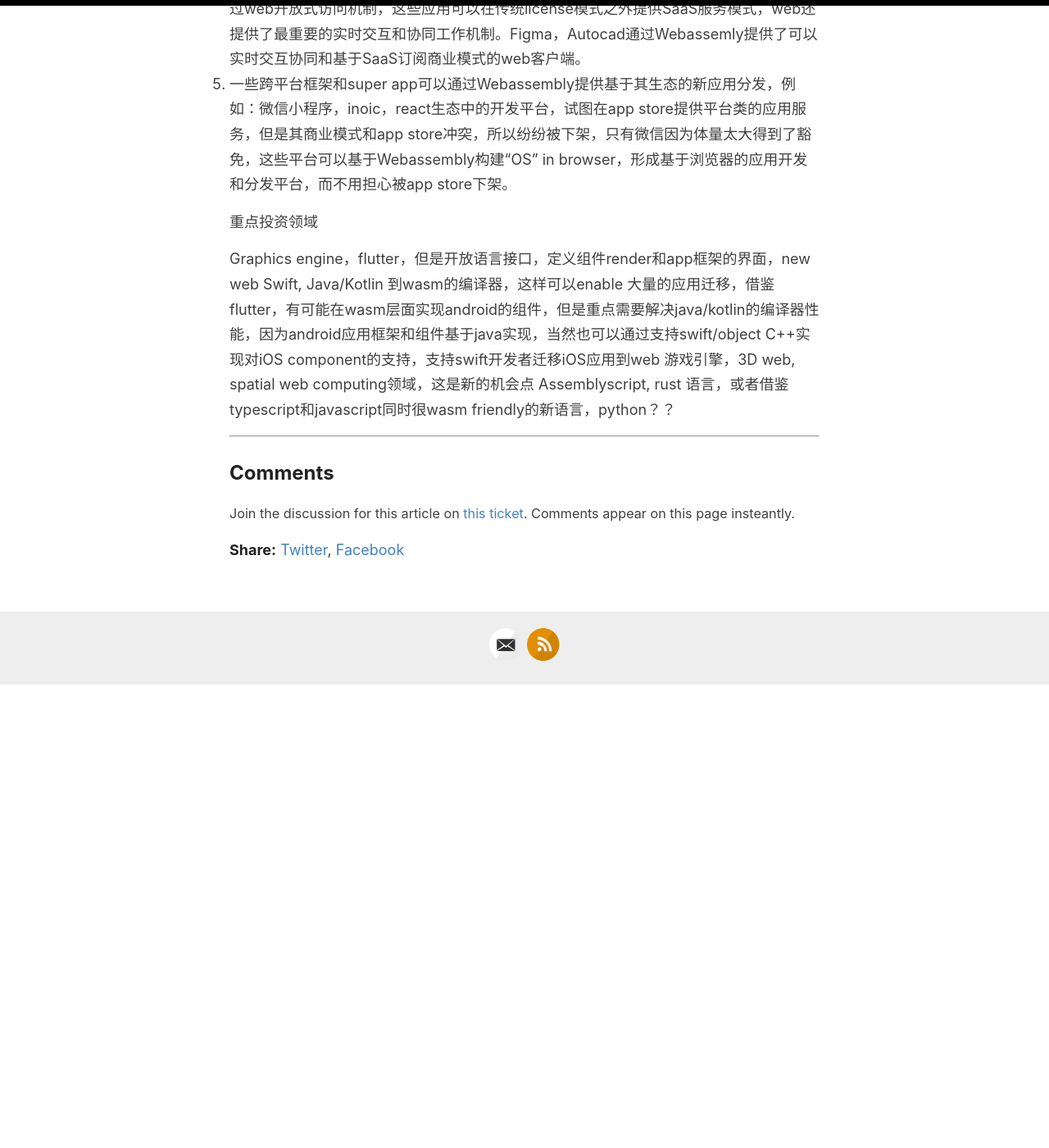
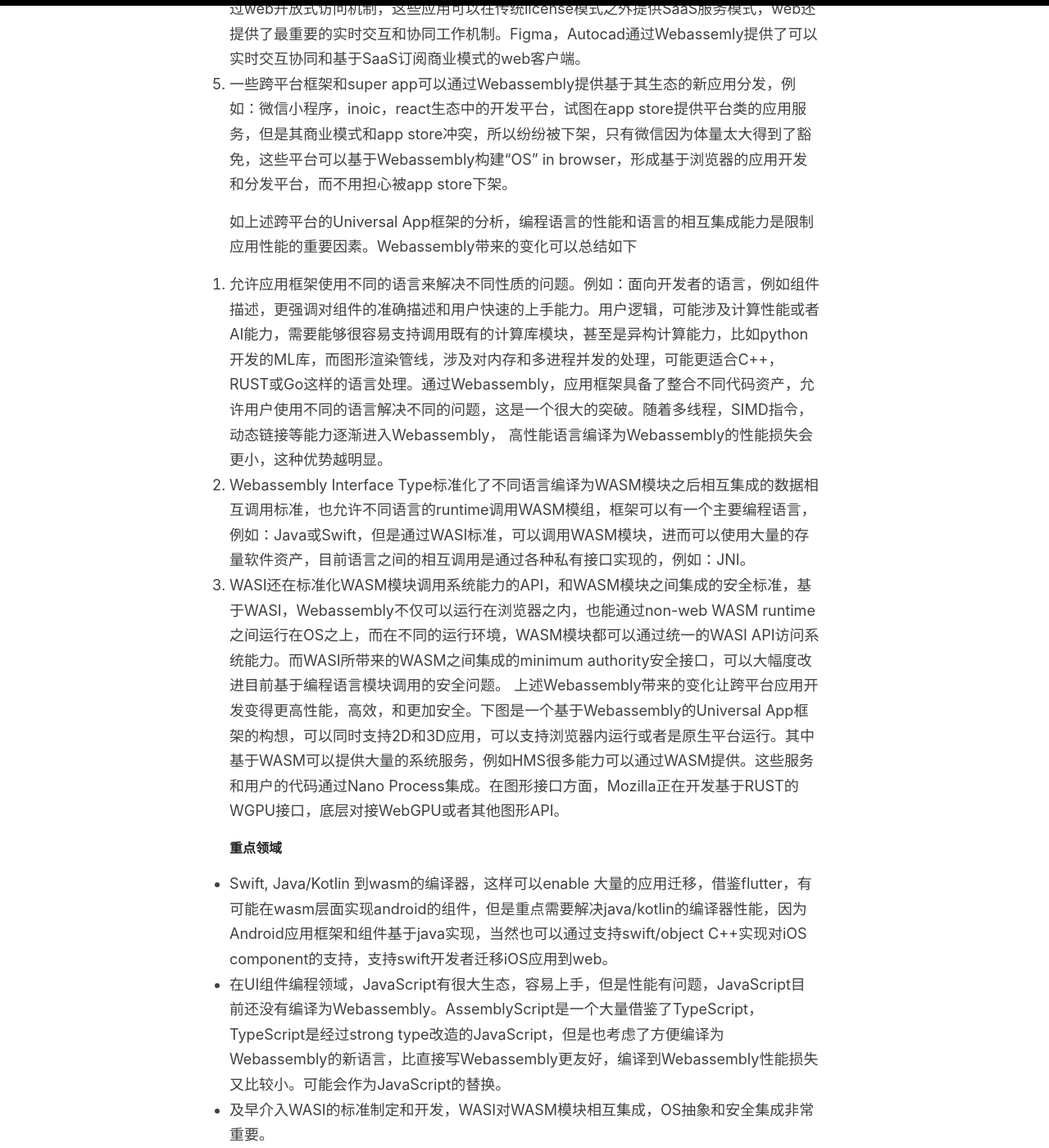
Before and after one commit to sbagga/mistyminds, a Jekyll site: the page built from _posts/2020-09-10-跨平台应用开发趋势和Webassembly带来的变化.md, in a window 1280 px wide and 1400 px high, scrolled down 7466 px. Shown: the whole window at 82% size. Built offline with Jekyll 4.4.1, drawn with Linux system fonts in a browser that asks for light colours; before the commit the page ends 8302 px from its top, so only the background shows below that; some of the changed text lies outside the part shown.

Commit message:
Update 2020-09-10-跨平台应用开发趋势和Webassembly带来的变化.md

```diff
--- a/_posts/2020-09-10-跨平台应用开发趋势和Webassembly带来的变化.md
+++ b/_posts/2020-09-10-跨平台应用开发趋势和Webassembly带来的变化.md
@@ -108,11 +108,16 @@ Flutter Web 使用Webassembly编译	过的Skia图形引擎实现了在web浏览
  5.	一些跨平台框架和super app可以通过Webassembly提供基于其生态的新应用分发，例如：微信小程序，inoic，react生态中的开发平台，试图在app store提供平台类的应用服务，但是其商业模式和app store冲突，所以纷纷被下架，只有微信因为体量太大得到了豁免，这些平台可以基于Webassembly构建“OS” in browser，形成基于浏览器的应用开发和分发平台，而不用担心被app store下架。
 
 
+如上述跨平台的Universal App框架的分析，编程语言的性能和语言的相互集成能力是限制应用性能的重要因素。Webassembly带来的变化可以总结如下
+ 1.	允许应用框架使用不同的语言来解决不同性质的问题。例如：面向开发者的语言，例如组件描述，更强调对组件的准确描述和用户快速的上手能力。用户逻辑，可能涉及计算性能或者AI能力，需要能够很容易支持调用既有的计算库模块，甚至是异构计算能力，比如python开发的ML库，而图形渲染管线，涉及对内存和多进程并发的处理，可能更适合C++，RUST或Go这样的语言处理。通过Webassembly，应用框架具备了整合不同代码资产，允许用户使用不同的语言解决不同的问题，这是一个很大的突破。随着多线程，SIMD指令，动态链接等能力逐渐进入Webassembly， 高性能语言编译为Webassembly的性能损失会更小，这种优势越明显。
+ 2.	Webassembly Interface Type标准化了不同语言编译为WASM模块之后相互集成的数据相互调用标准，也允许不同语言的runtime调用WASM模组，框架可以有一个主要编程语言，例如：Java或Swift，但是通过WASI标准，可以调用WASM模块，进而可以使用大量的存量软件资产，目前语言之间的相互调用是通过各种私有接口实现的，例如：JNI。
+ 3.	WASI还在标准化WASM模块调用系统能力的API，和WASM模块之间集成的安全标准，基于WASI，Webassembly不仅可以运行在浏览器之内，也能通过non-web WASM runtime之间运行在OS之上，而在不同的运行环境，WASM模块都可以通过统一的WASI API访问系统能力。而WASI所带来的WASM之间集成的minimum authority安全接口，可以大幅度改进目前基于编程语言模块调用的安全问题。
+上述Webassembly带来的变化让跨平台应用开发变得更高性能，高效，和更加安全。下图是一个基于Webassembly的Universal App框架的构想，可以同时支持2D和3D应用，可以支持浏览器内运行或者是原生平台运行。其中基于WASM可以提供大量的系统服务，例如HMS很多能力可以通过WASM提供。这些服务和用户的代码通过Nano Process集成。在图形接口方面，Mozilla正在开发基于RUST的WGPU接口，底层对接WebGPU或者其他图形API。
 
 
-重点投资领域
-
-Graphics engine，flutter，但是开放语言接口，定义组件render和app框架的界面，new web
-Swift, Java/Kotlin 到wasm的编译器，这样可以enable 大量的应用迁移，借鉴flutter，有可能在wasm层面实现android的组件，但是重点需要解决java/kotlin的编译器性能，因为android应用框架和组件基于java实现，当然也可以通过支持swift/object C++实现对iOS component的支持，支持swift开发者迁移iOS应用到web
-游戏引擎，3D web, spatial web computing领域，这是新的机会点
-Assemblyscript, rust 语言，或者借鉴typescript和javascript同时很wasm friendly的新语言，python？？
+#### 重点领域
+ * Swift, Java/Kotlin 到wasm的编译器，这样可以enable 大量的应用迁移，借鉴flutter，有可能在wasm层面实现android的组件，但是重点需要解决java/kotlin的编译器性能，因为Android应用框架和组件基于java实现，当然也可以通过支持swift/object C++实现对iOS component的支持，支持swift开发者迁移iOS应用到web。
+ * 在UI组件编程领域，JavaScript有很大生态，容易上手，但是性能有问题，JavaScript目前还没有编译为Webassembly。AssemblyScript是一个大量借鉴了TypeScript，TypeScript是经过strong type改造的JavaScript，但是也考虑了方便编译为Webassembly的新语言，比直接写Webassembly更友好，编译到Webassembly性能损失又比较小。可能会作为JavaScript的替换。
+ * 及早介入WASI的标准制定和开发，WASI对WASM模块相互集成，OS抽象和安全集成非常重要。
+ * 在graphics render领域，WebGPU既是浏览器内的GPU接口标准，也支持native环境，全面开放了大量现代GPU的能力，例如：ray tracking，PBR，也提供访问GGPU编程环境的能力，未来图形引擎要很好平衡CPU和GPU render，通过RUST语言来构建新的图形渲染能力也有很多投入，RUST比C++安全高效，Mozilla开发RUST的初衷就是做并行化的渲染。目前Mozilla基于RUST的WGPU渲染引擎，是Webassembly访问图形接口的重要开源项目。
+ * 在物理引擎领域，bullet和physx引擎已经编译为Webassembly，结合其他高性能的图形引擎，出现了例如babylonjs这样的基于web的游戏/webXR引擎，这个领域的领先生态将会挑战Unity的在移动游戏和 AR/VR领域的领导地位
```
